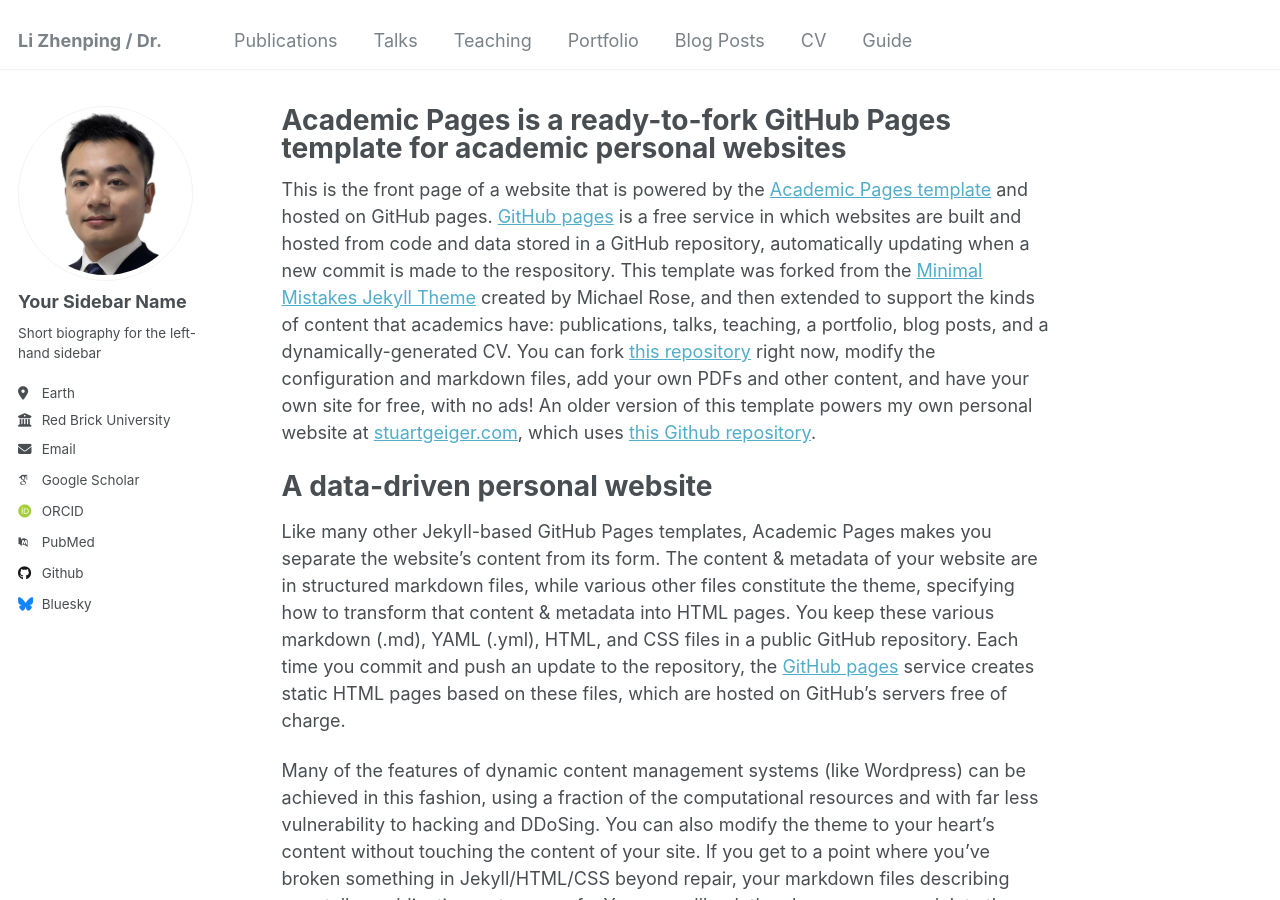
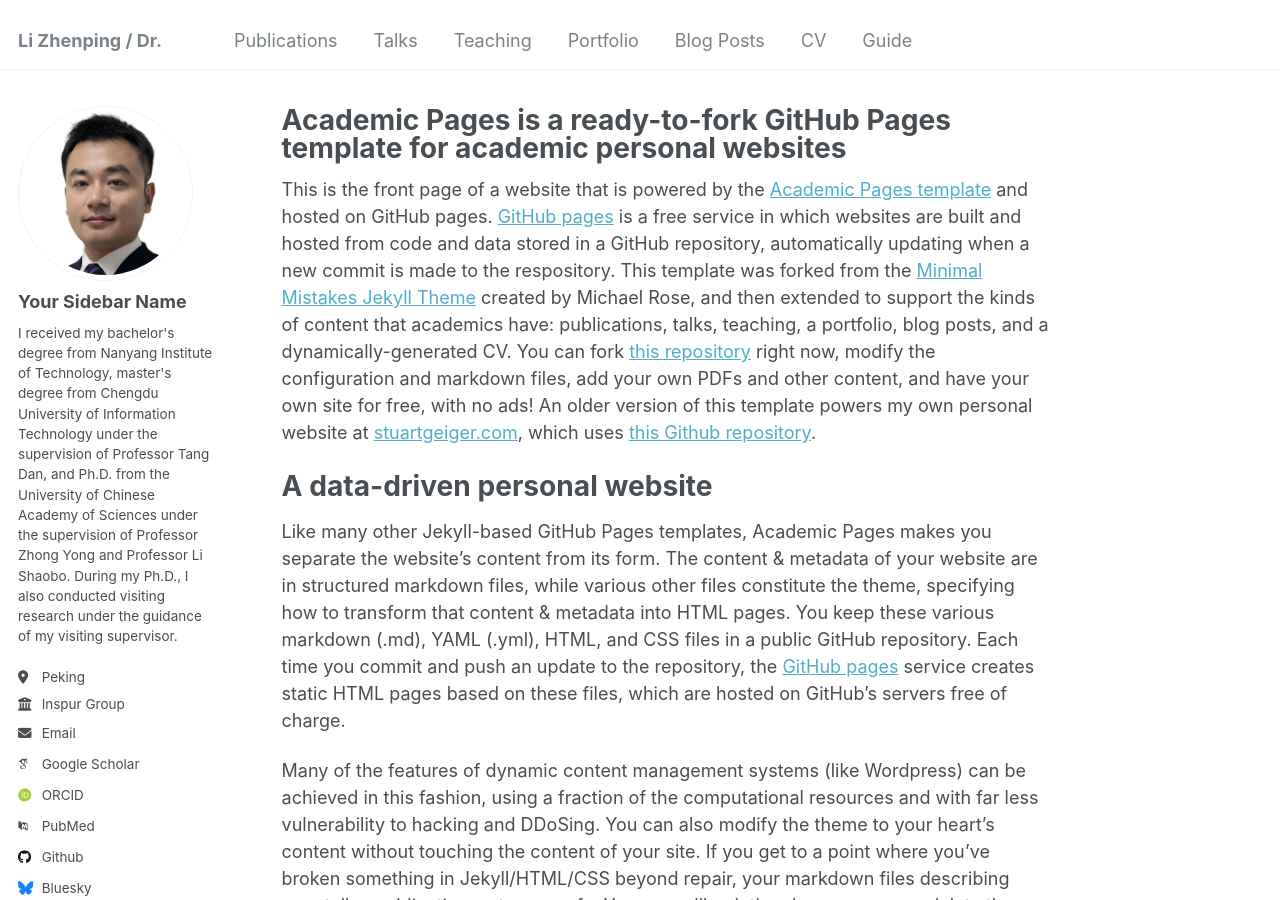
Before and after one commit to lizhenping/lizhenping.github.io, a Jekyll site: the page built from _pages/about.md, in a window 1280 px wide and 900 px high. Built offline with Jekyll 4.4.1, drawn with Linux system fonts in a browser that asks for light colours; some web fonts are replaced.

Commit message:
Update  my profile
add my profile to pages

```diff
--- a/_config.yml
+++ b/_config.yml
@@ -11,7 +11,7 @@
 title                    : "Li Zhenping / Dr."
 title_separator          : "-"
 name                     : &name "Li Zhenping"
-description              : &description "personal description"
+description              : &description "Researcher specializing in language models, protein language models, computer vision, and ecology."
 url                      : https://lizhenping.github.io # the base hostname & protocol for your site e.g. "https://mmistakes.github.io"
 baseurl                  : "" # the subpath of your site, e.g. "/blog"
 repository               : "academicpages/academicpages.github.io"
@@ -24,17 +24,17 @@
   avatar           : "profile.png"
   name             : "Your Sidebar Name"
   pronouns         : # example: "she/her"
-  bio              : "Short biography for the left-hand sidebar"
-  location         : "Earth"
-  employer         : "Red Brick University"
+  bio              : "I received my bachelor's degree from Nanyang Institute of Technology, master's degree from Chengdu University of Information Technology under the supervision of Professor Tang Dan, and Ph.D. from the University of Chinese Academy of Sciences under the supervision of Professor Zhong Yong and Professor Li Shaobo. During my Ph.D., I also conducted visiting research under the guidance of my visiting supervisor."
+  location         : "Peking"
+  employer         : "Inspur Group"
   uri              : # URL
-  email            : "none@example.org"
+  email            : "lizhenping18@mails.ucas.ac.cn"
 
   # Academic websites
   arxiv            : # URL - Update with the correct link to your profile
-  googlescholar    : "https://scholar.google.com/citations?user=PS_CX0AAAAAJ"
+  googlescholar    : "https://scholar.google.com/citations?user=bk7i8SQAAAAJ&hl=zh-CN"
   impactstory      : # URL
-  orcid            : "http://orcid.org/yourorcidurl"
+  orcid            : "https://orcid.org/0000-0001-8590-8517"
   semantic         : # URL
   pubmed           : "https://www.ncbi.nlm.nih.gov/pubmed/?term=john+snow"
   researchgate     : # URL
```
